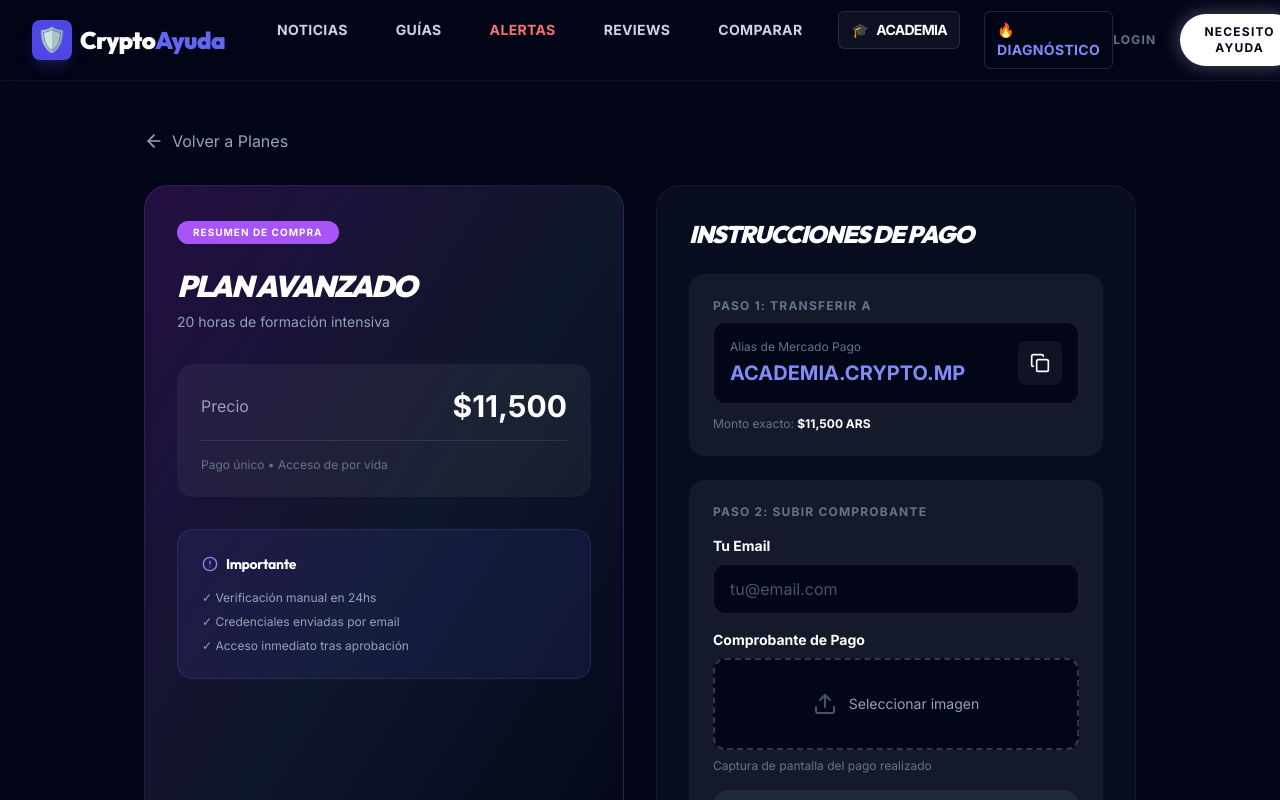
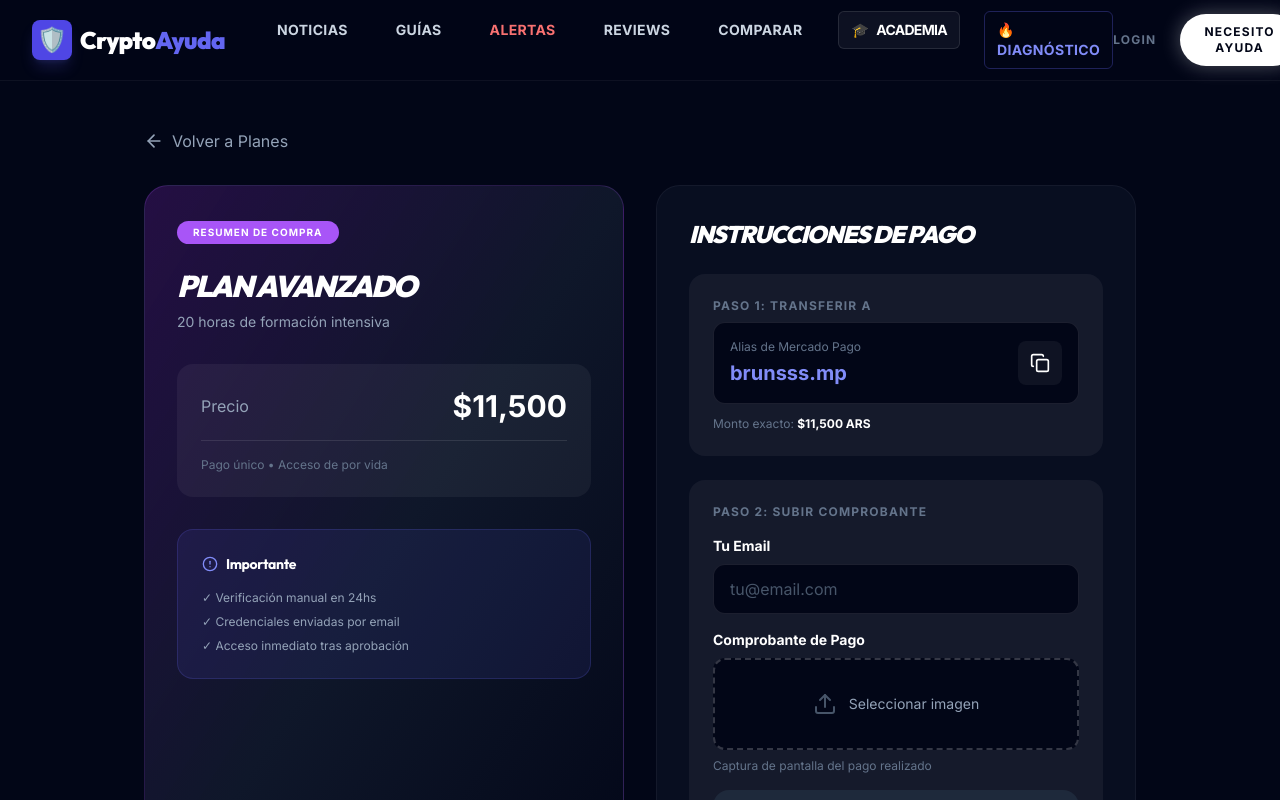
Before and after one commit to TBR56/cryptoayuda, a Next.js app: page /pago/avanzado in a window 1280 px wide. Shown: the top 800 px of the page. Built offline with nearby package versions, Linux system fonts and the light colour scheme.

Commit message:
Config: Update Mercado Pago alias to brunsss.mp

```diff
--- a/pages/pago/[plan].tsx
+++ b/pages/pago/[plan].tsx
@@ -22,7 +22,7 @@
     const [copied, setCopied] = useState(false);
 
     const planDetails = plan && typeof plan === 'string' ? PLAN_DETAILS[plan as keyof typeof PLAN_DETAILS] : undefined;
-    const MERCADOPAGO_ALIAS = 'ACADEMIA.CRYPTO.MP'; // Cambia esto por tu alias real
+    const MERCADOPAGO_ALIAS = 'brunsss.mp';
 
     if (!planDetails || !plan) {
         return null;
```
